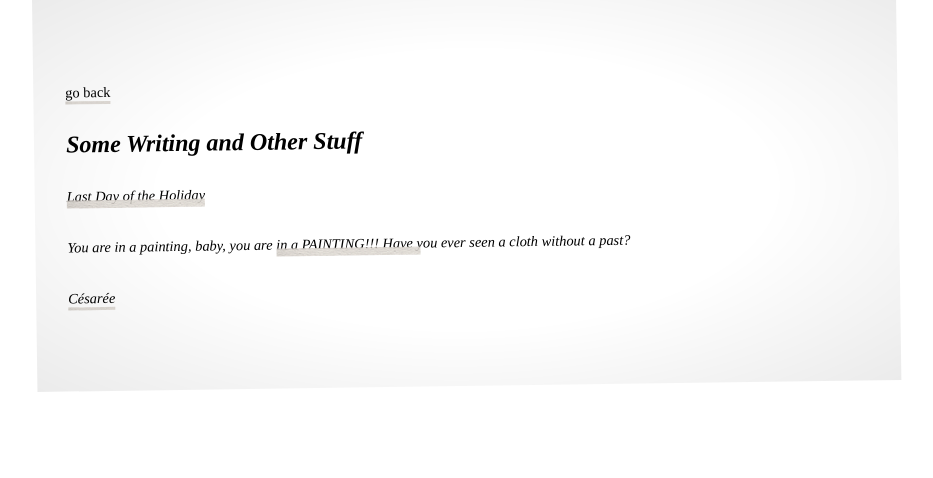
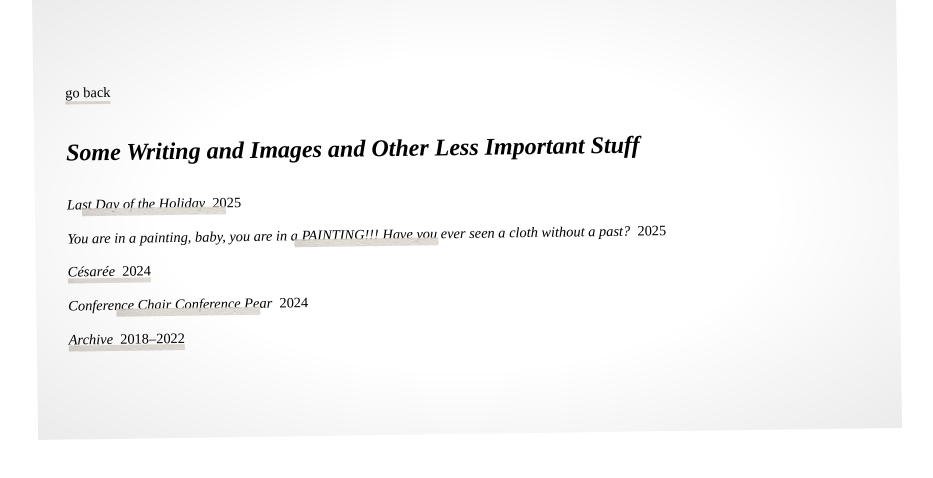
Before and after one commit to jaceatsfruits/website, a plain HTML site: page dilettante.html in a window 1280 px wide. Shown: the whole page, without its empty margins (176-1109 px from the left). Drawn offline with Linux system fonts and the light colour scheme; a web font is replaced by a local one.

Commit message:
Add files via upload

```diff
--- a/dilettante.html
+++ b/dilettante.html
@@ -1,3 +1,4 @@
+
 <!DOCTYPE html>
 <html lang="en">
 <head>
@@ -25,6 +26,7 @@
       color: #000;
       text-decoration: none;
       font-size: 0.9em;
+      margin-bottom: 0.6em;
     }
 
     a:hover::before {
@@ -71,9 +73,13 @@
 <body>
   <a href="index.html" class="pencil-underline">go back</a>
 
-  <h2><em>Some Writing and Other Stuff</em></h2>
+  <h2><em>Some Writing and Images and Other Less Important Stuff</em></h2>
 
-  <a href="holiday.html" class="pencil-underline"><em>Last Day of the Holiday</em></a><br><br><a href="painting.html" class="pencil-underline"><em>You are in a painting, baby, you are in a PAINTING!!! Have you ever seen a cloth without a past?</em></a><br><br><a href="cesaree.html" class="pencil-underline"><em>Césarée</em></a>
+  <a href="holiday.html" class="pencil-underline"><em>Last Day of the Holiday</em>&nbsp;&nbsp;2025</a><br>
+  <a href="painting.html" class="pencil-underline"><em>You are in a painting, baby, you are in a PAINTING!!! Have you ever seen a cloth without a past?</em>&nbsp;&nbsp;2025</a><br>
+  <a href="cesaree.html" class="pencil-underline"><em>Césarée</em>&nbsp;&nbsp;2024</a><br>
+  <a href="chair.html" class="pencil-underline"><em>Conference Chair Conference Pear</em>&nbsp;&nbsp;2024</a><br>
+  <a href="archive.html" class="pencil-underline"><em>Archive</em>&nbsp;&nbsp;2018–2022</a>
 
 <div class="vignette"></div>
 </body>
```
